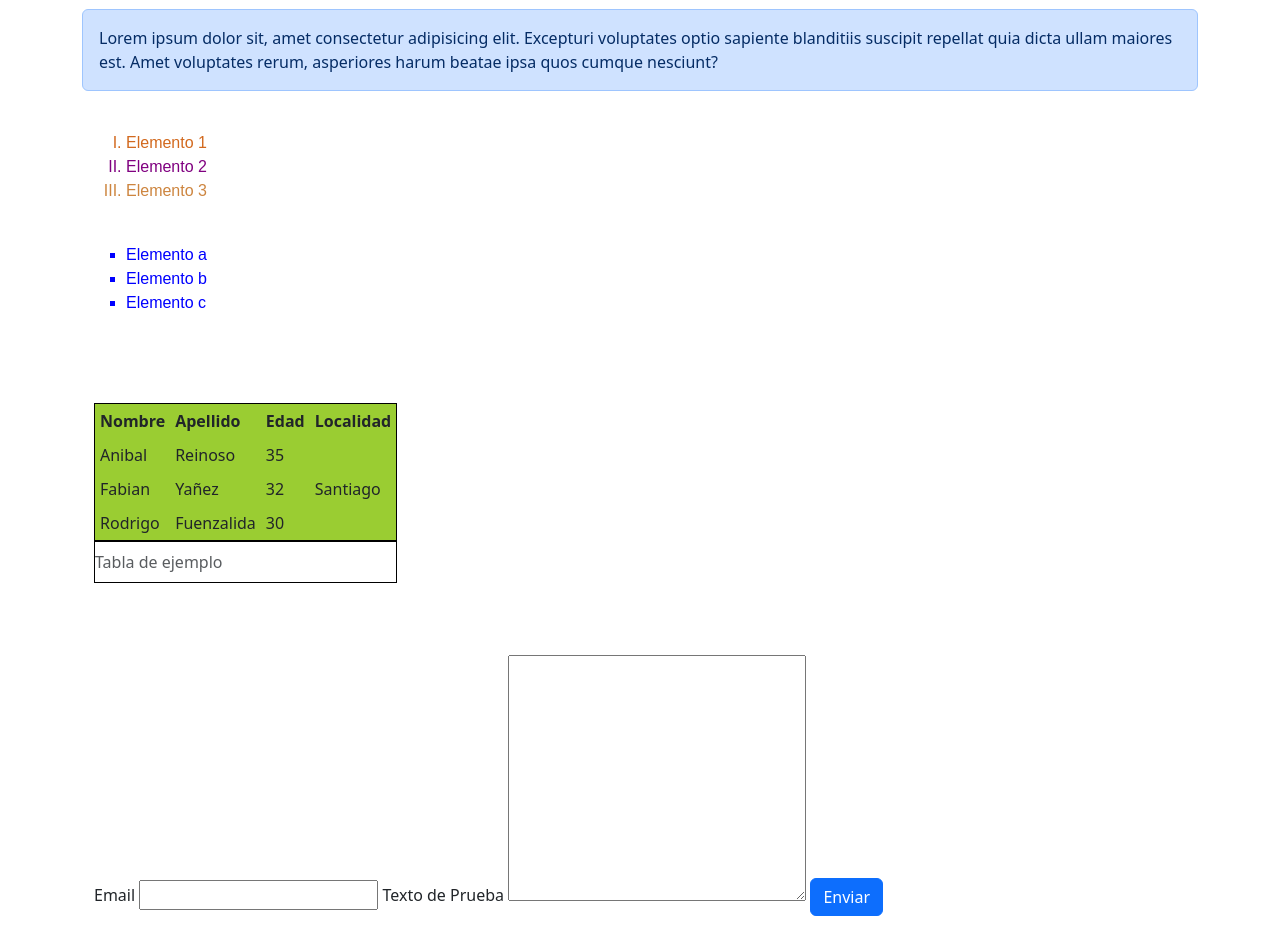
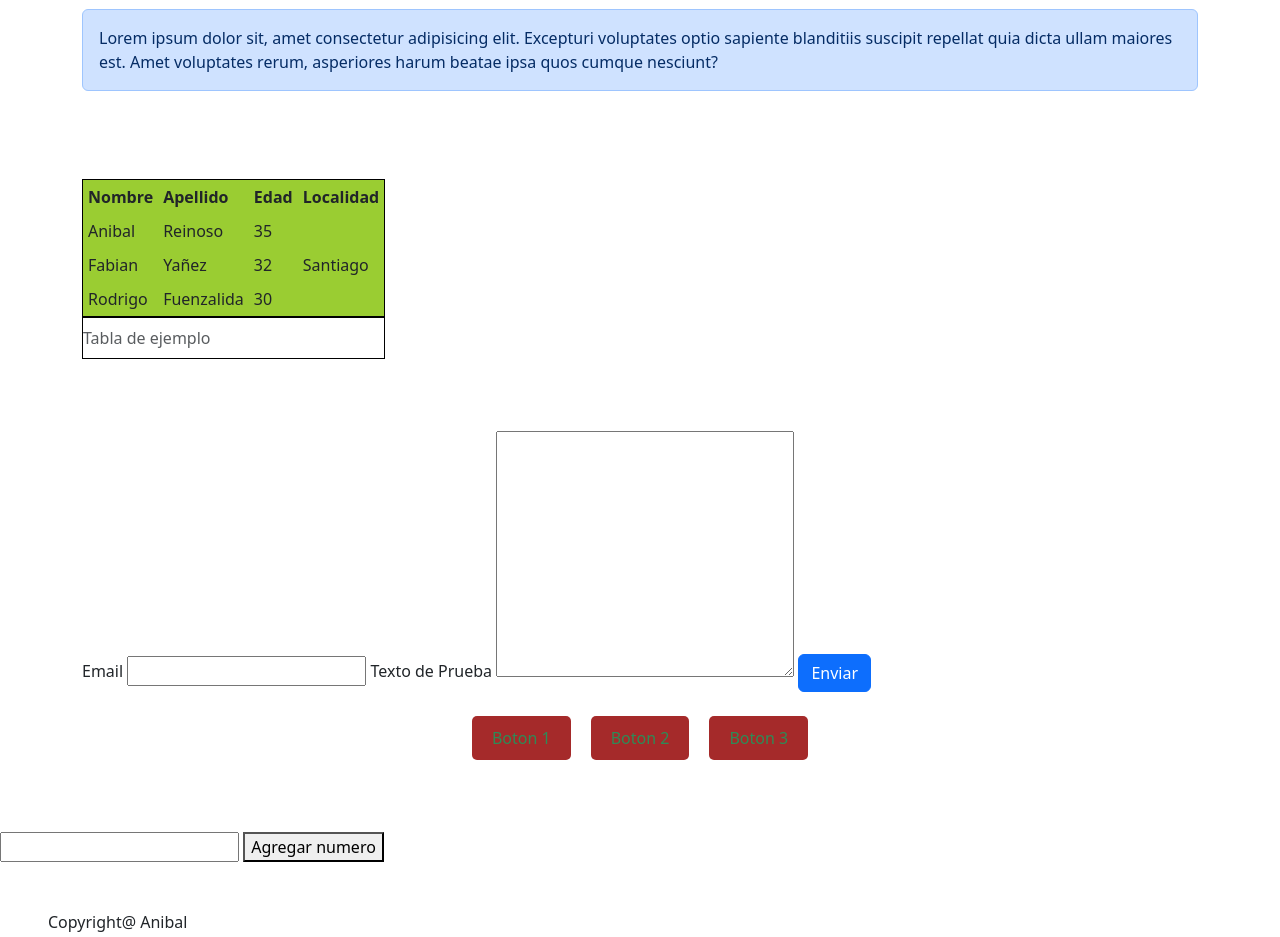
Before and after one commit to Anibal-Reinoso/proyecto, a plain HTML site: page index.html in a window 1280 px wide. Shown: the part 780-1717 px from the top of the page. Drawn offline with nearby package versions, Linux system fonts and the light colour scheme.

Commit message:
eliminar las listas

```diff
--- a/index.html
+++ b/index.html
@@ -98,19 +98,6 @@
         </div>
         <p class="alert alert-primary">Lorem ipsum dolor sit, amet consectetur adipisicing elit. Excepturi voluptates optio sapiente blanditiis suscipit repellat quia dicta ullam maiores est. Amet voluptates rerum, asperiores harum beatae ipsa quos cumque nesciunt?</p>
         <br>
-        <div class="container mt-6">
-          <ol style="list-style-type:upper-roman">
-            <li style="color:chocolate">Elemento 1</li>
-            <li style="color:purple">Elemento 2</li>
-            <li style="color:peru">Elemento 3</li>
-        </ol>
-        <br>
-        <ul style="list-style-type:square">
-          <li>Elemento a</li>
-            <li>Elemento b</li>
-            <li>Elemento c</li>
-        </ul>
-        <br>
         <br>
         <br>
         <table id="mi_tabla">
```
